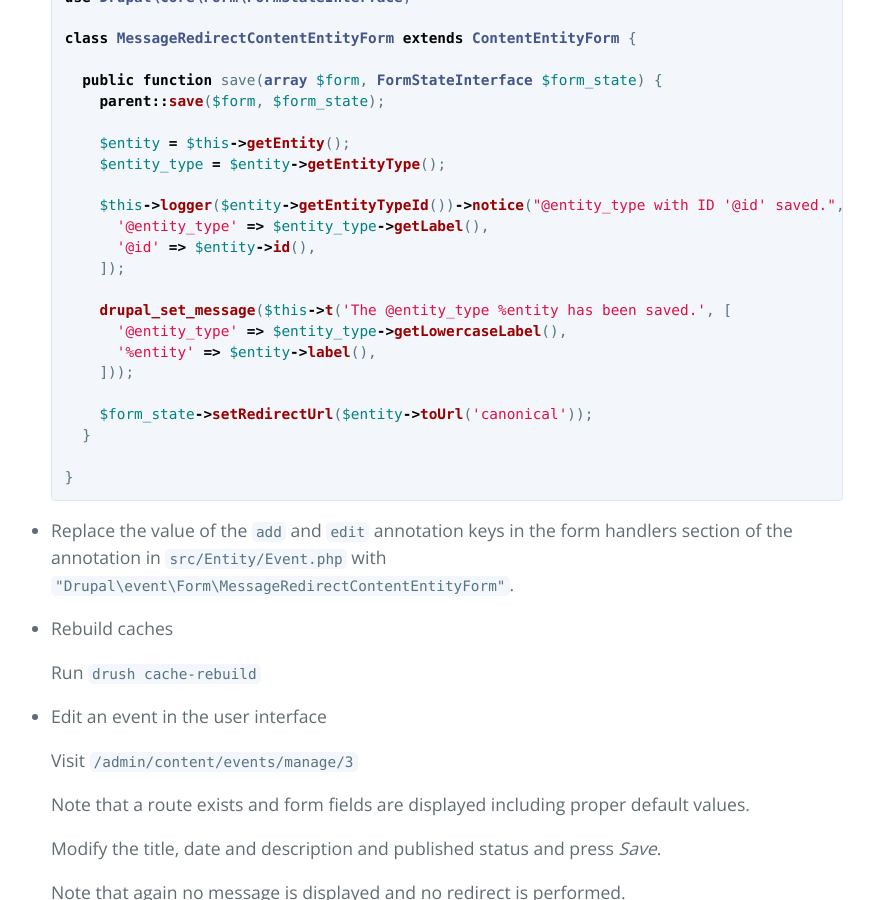
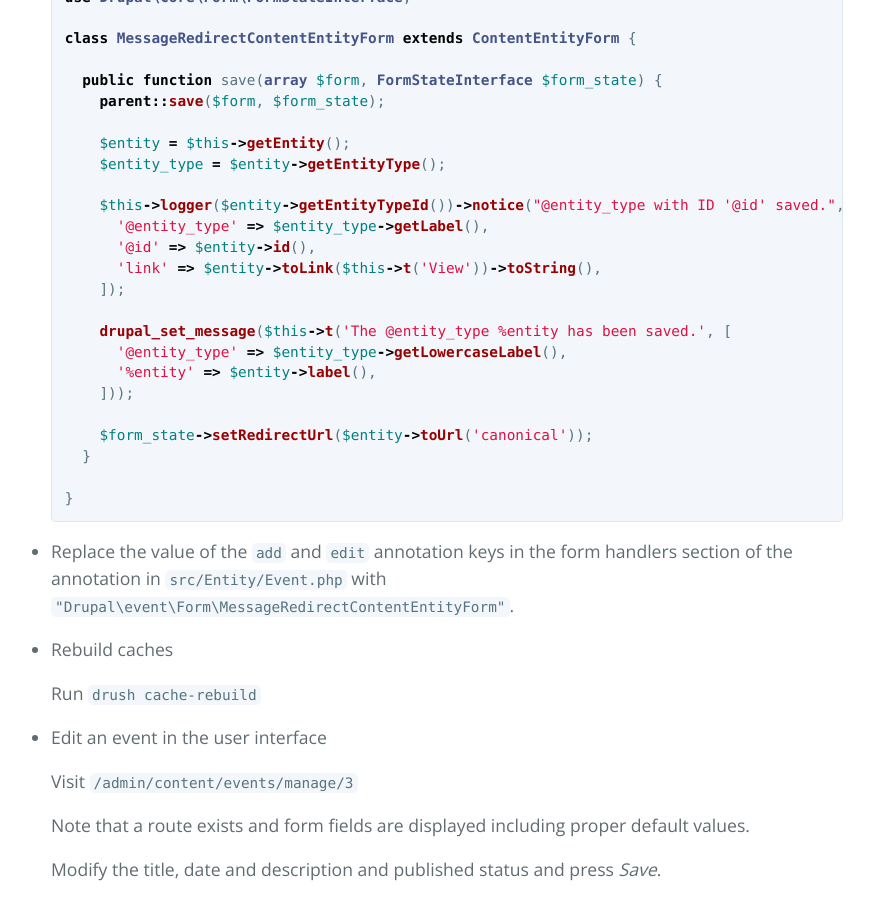
Before and after one commit to drupal-entity-training/event, a Jekyll site: the page built from index.md, in a window 1280 px wide and 900 px high, scrolled down 21987 px. Shown: the whole window, without its empty margins (213-1087 px from the left). Built offline with Jekyll 4.4.1, drawn with Linux system fonts in a browser that asks for light colours.

Commit message:
Add a link to the form logging

```diff
--- a/index.md
+++ b/index.md
@@ -1026,6 +1026,7 @@ displayed unless explicitly configured to.
       $this->logger($entity->getEntityTypeId())->notice("@entity_type with ID '@id' saved.", [
         '@entity_type' => $entity_type->getLabel(),
         '@id' => $entity->id(),
+        'link' => $entity->toLink($this->t('View'))->toString(),
       ]);
 
       drupal_set_message($this->t('The @entity_type %entity has been saved.', [
```
